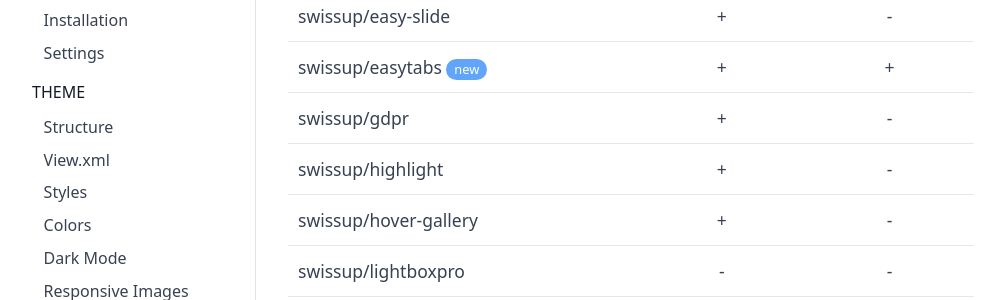
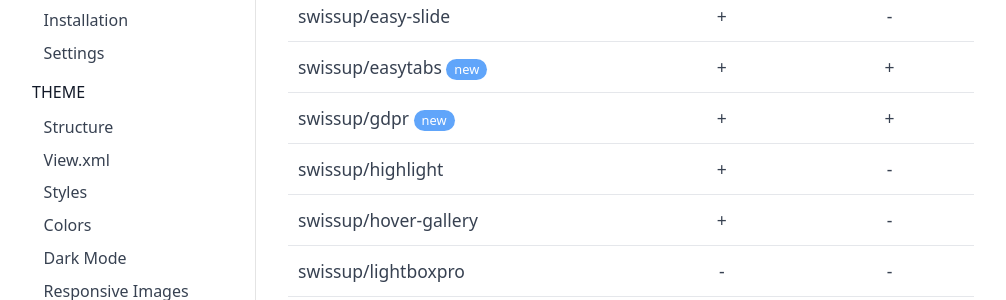
Before and after one commit to breezefront/breezefront.com, a Jekyll site: the page built from collections/_misc/compatible-modules.md, in a window 1280 px wide and 900 px high, scrolled down 478 px. Shown: the part 154-454 px from the top of the window, without its empty margins (0-1006 px from the left). Built offline with Jekyll 4.4.1, drawn with Linux system fonts in a browser that asks for light colours.

Commit message:
Update compatible modules

```diff
--- a/collections/_misc/compatible-modules.md
+++ b/collections/_misc/compatible-modules.md
@@ -20,7 +20,7 @@ swissup/askit *new*{:.badge.blue} | +               | +
 swissup/easybanner            | +               | -
 swissup/easy-slide            | +               | -
 swissup/easytabs *new*{:.badge.blue} | +        | +
-swissup/gdpr                  | +               | -
+swissup/gdpr *new*{:.badge.blue} | +            | +
 swissup/highlight             | +               | -
 swissup/hover-gallery         | +               | -
 swissup/lightboxpro           | -               | -
```
